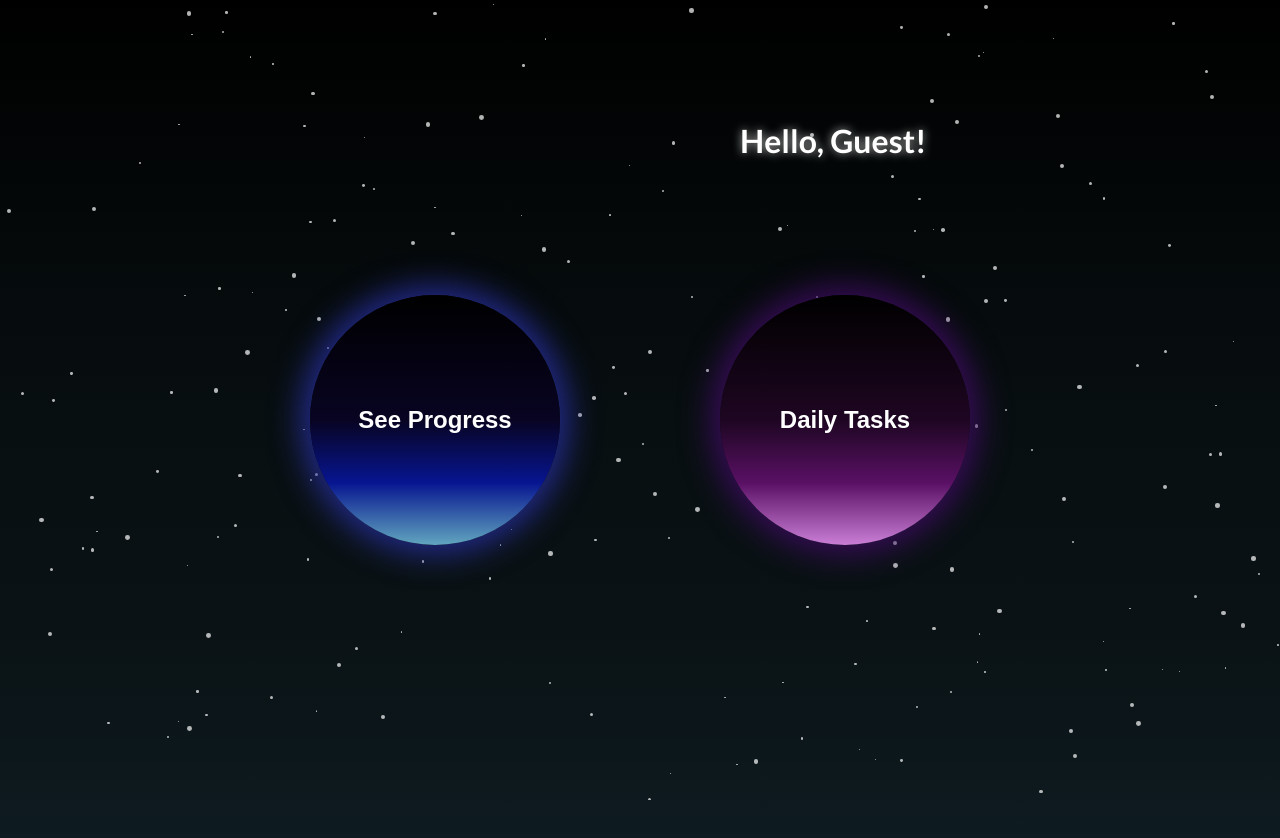
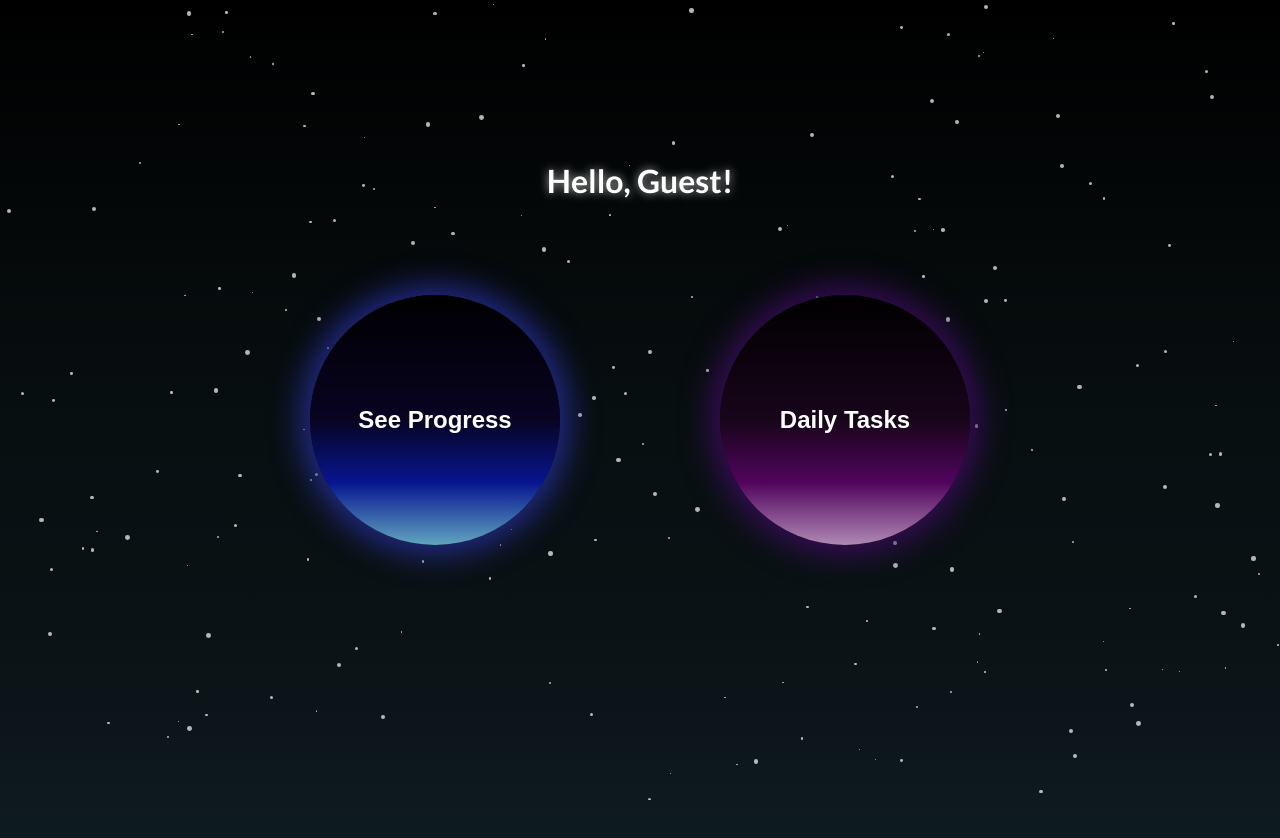
Before and after one commit to kimannle/AppleHacks2024, a React (Create React App) app in the folder frontend/: page /dashboard in a window 1280 px wide. Built offline with nearby package versions, Linux system fonts and the light colour scheme.

Commit message:
More dashboard config

```diff
--- a/frontend/src/styles/Dashboard.css
+++ b/frontend/src/styles/Dashboard.css
@@ -1,8 +1,8 @@
 /* Full-page container for the dashboard */
 .dashboard-container {
   display: flex;
-  flex-direction: row;
-  justify-content: center;
+  flex-direction: column;
+  justify-content: flex-start;
   align-items: center;
   height: 100vh;
   position: relative;
@@ -11,17 +11,15 @@
 
 /* Username and email info in the top-left corner */
 .user-info {
-  position: absolute;
-  top: 20px;
-  left: 20px;
+  position: relative;
+  top: 25vh;
   text-align: left;
   color: #f5f5f5;
 }
 
 .dashboard-container h1 {
-  position: absolute;
-  top: 10vh;
-  left: 90vh;
+  position: relative;
+  top: 15vh;
 }
 
 .user-info p {
@@ -78,7 +76,7 @@
 }
 
 .circle-special {
-  background: linear-gradient(180deg, #000000 0%, #1e0622 50%, #591064 75%, #ca7ed6 100%);
+  background: linear-gradient(180deg, #000000 0%, #18051b 50%, #51045d 75%, #af89b5 100%);
   box-shadow: 0 0 30px 10px rgba(65, 11, 102, 0.8);
 }
 
```
